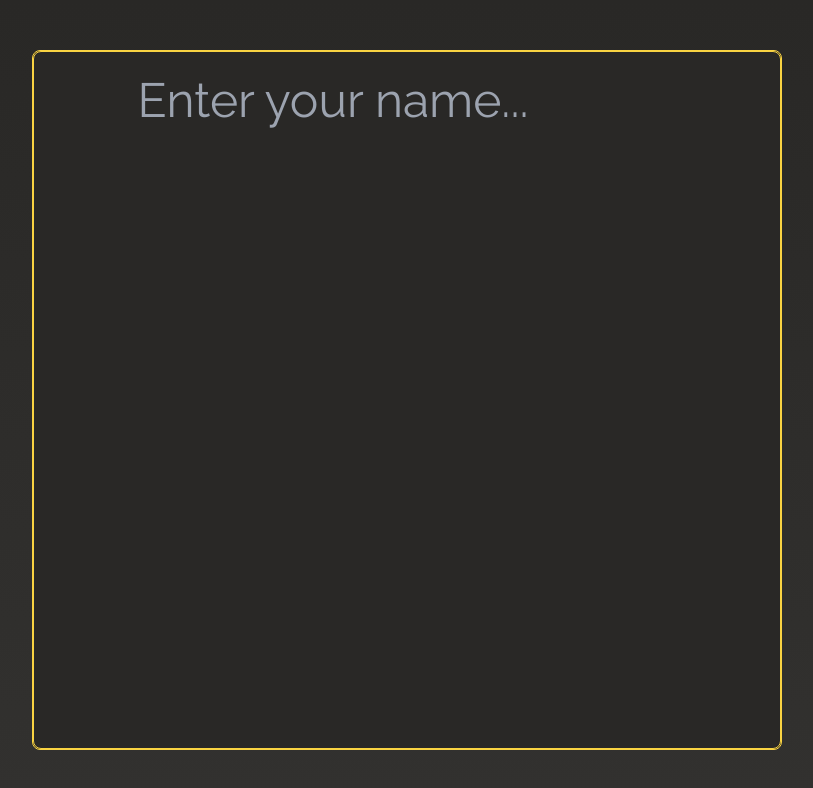
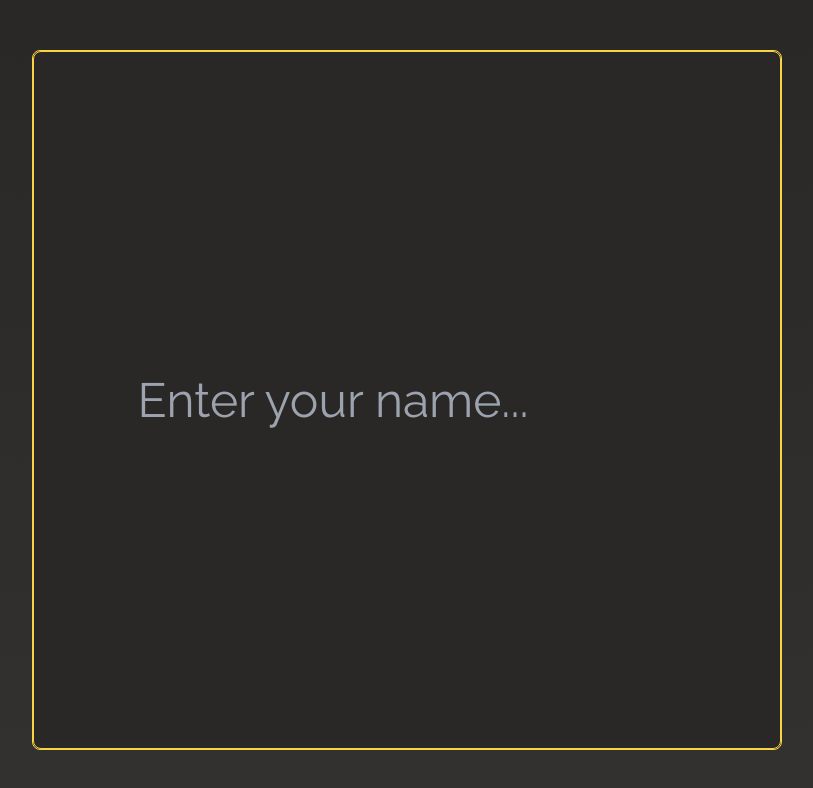
Before and after one commit to Stewie154/Redux-To-Do-List, a React (Create React App) app: page / in a window 1280 px wide. Shown: the top 788 px of the page, without its empty margins (233-1046 px from the left). Built offline with nearby package versions, Linux system fonts and the light colour scheme.

Commit message:
Modal styles and auto focus the text input on component mount

```diff
--- a/src/components/enter-name-modal/EnterNameModal.js
+++ b/src/components/enter-name-modal/EnterNameModal.js
@@ -1,4 +1,4 @@
-import React from 'react'
+import React, { useEffect, useRef } from 'react'
 import { useSelector, useDispatch } from 'react-redux'
 import { setUserName } from '../../redux/actions/user'
 
@@ -6,6 +6,8 @@ import { setUserName } from '../../redux/actions/user'
 const EnterNameModal = () => {
 	const dispatch = useDispatch()
 	const userName = useSelector(state => state.userName)
+	const textInput = useRef(null)
+
 
 	let nameDisplay = ''
 
@@ -17,13 +19,18 @@ const EnterNameModal = () => {
 		dispatch(setUserName(userName))
 	}
 
+	useEffect(() => {
+		textInput.current.focus()
+	}, [])
+
 	return (
-	<form className="absolute top-0 left-0 rounded-lg border border-color-secondary h-full w-full" onSubmit={() => handleSubmit(nameDisplay)}>
+	<form className="absolute top-0 left-0 flex justify-center items-center rounded-lg border border-color-secondary h-full w-full" onSubmit={() => handleSubmit(nameDisplay)}>
 		<input
-			className=" container-background-color text-5xl py-5"
+			className="container-background-color text-5xl py-5 focus:outline-0"
 			type="text"
 			onChange={(event) => handleChange(event)}
 			placeholder="Enter your name..."
+			ref={textInput}
 		/>
 	</form>
 	)
```
